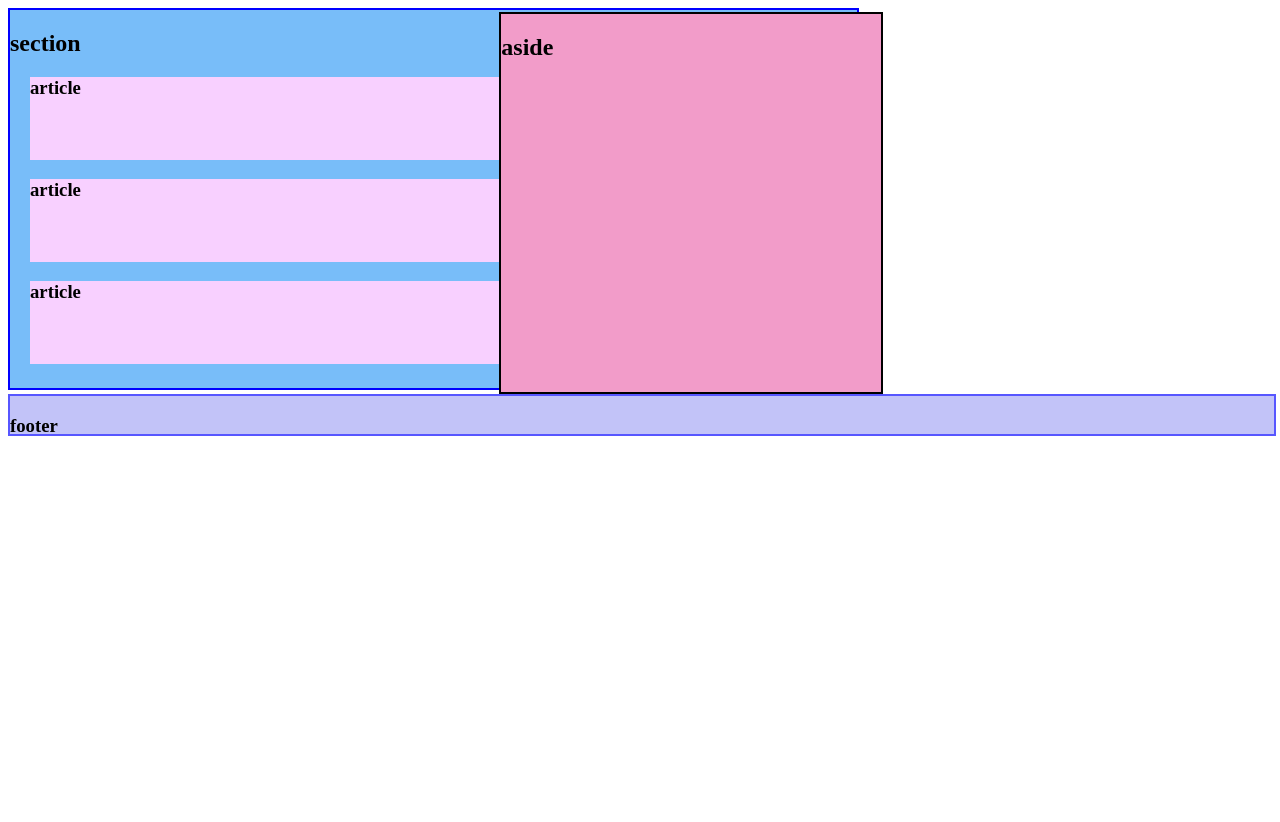
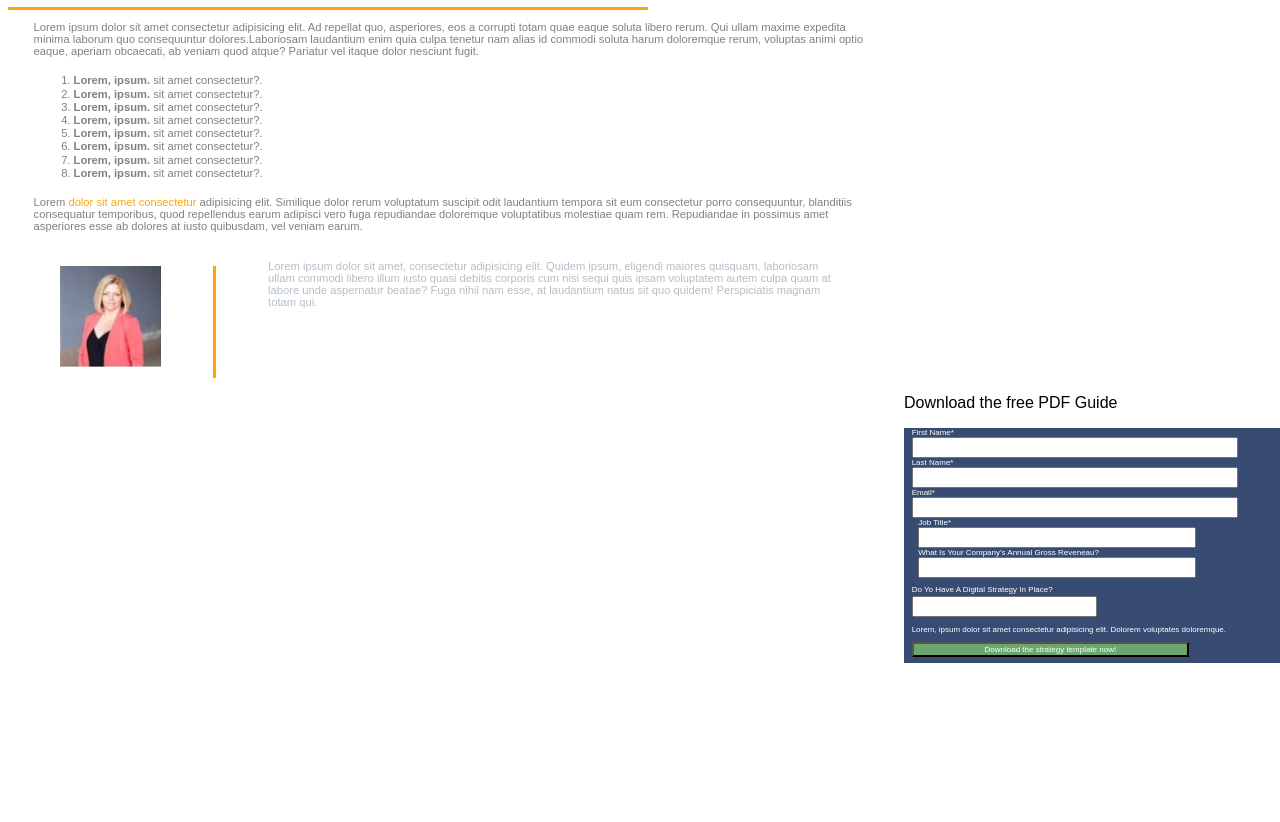
Before and after one commit to bitbast/kodemia9g, a plain HTML site: page p2css/index.html in a window 1280 px wide. Shown: the part 137-959 px from the top of the page. After the commit the page ends 808 px from the top, so only its background shows below. Drawn offline with Linux system fonts and the light colour scheme.

Commit message:
practica 2 css

```diff
--- a/p2css/css/style.css
+++ b/p2css/css/style.css
@@ -1,42 +1,139 @@
-header{
-    background-color:aqua;
-    border: 2px solid pink;
+*.font{
+    font-family: Arial, Helvetica, sans-serif;
 }
-nav{
-    background-color:#FF33F9;
-    height: 1cm;
-    width: 17cm;
-    border: 2px solid pink;
-    margin: 6px;
-    margin-left: 20px;
+.flex{
+    display: flex;
 }
-section{
-    height: 10cm;
-    width: 67%;
-    background-color: #78BDF9;
-    border: 2px solid blue;
-    margin-top: .5cm;
+.column{
+    flex-direction: column;
 }
-article{
-    background-color:#F8D0FF;
-    height: 2.2cm;
-    width: 90%;
-    margin-left: 20px;
+.body{
+    height: 100%;
+    width: 100%;
 }
-div{
-position: relative;
-bottom: 10cm;
-left: 13cm;
-height: 10cm;
-width: 30%;
-background-color: #F29CC9;
-border: 2px solid black;
+.capitalize{
+    text-transform: capitalize;
 }
-footer{
+.bold{
+    font-weight: bold;
+}
+.body .nav-wrapper{
+    background-color: black;
+    color: white;
+    flex-direction: row;
+    justify-content: space-between;
+    height:10%;
+    width: 100%;
+    position: sticky;
+    top: 0;
+}
+.body .nav-wrapper .logo{
+    height: 2.5em;
+    width: 7em;
+    align-self: flex-end;
+    margin: .5em;
+}
+.body .nav-wrapper .menu{
+    align-self: center;
+    align-items: center;
+    justify-content: space-between;
+    font-size: 60%;
+    height: 90%;
+    width: 60%;
+    list-style: none;
+}
+.body .nav-wrapper .menu .button1{
+    height: 90%;
+    width: 20%;
+    font-size: 70%;
+    background-color: #6AA66E;
+    color: white;
+}
+.body .nav-wrapper .menu .label{
+    height: 3em;
+    width: 7em;
+}
+.body .nav-wrapper .menu .lens{
+    height: 2em;
+    width: 2em;
+}
+.body header{
+    height:1%;
+    width: 100%;
+}
+.body header .rectangle{
+    background-color: orange;
+    height: 3px;
+    width: 50%;
+}
+.body .section-wrapper{
+    height: 70%;
+    width: 65%;
+    flex-direction: column;
+    font-size: .7em ;
     position: relative;
-    bottom: 10cm;
-    height: 1cm;
+    top: 30%;
+    left: 2%;
+    color: grey;
+}
+.body .section-wrapper .list{
+    line-height: 2px;
+}
+.body .section-wrapper .orange{
+    color: orange;
+}
+.body .section-wrapper .article-wrapper{
+    height: 20%;
     width: 100%;
-    background-color: #C2C3F8;
-    border: 2px solid #5756FF;
+    flex-direction: row;
+    justify-content: space-around;
+    margin-top: 2em;
 }
+.body .section-wrapper .article-wrapper .woman{
+    height: 9em;
+    width: 9em;
+}
+.body .section-wrapper .article-wrapper .atext{
+    height: 9em;
+    width: 9em;
+    color: #B5BEC6;
+    flex-grow: .75;
+    margin-top: -.5em;
+}
+.body .section-wrapper .article-wrapper .rectangle2{
+    background-color: orange;
+    height: 10em;
+    width: 3px;
+}
+.body .aside{
+    height: 65%;
+    width: 30%;
+    align-self: flex-end;
+}
+.body .aside .form{
+    height: 50%;
+    width: 100%;
+    background-color: #384C73;
+    flex-direction: column;
+    align-items: flex-start;
+}
+.body .aside .headliner{
+    height: 50%;
+    width: 100%;
+    font-size: 2em;
+}
+.body .aside .form .tbox{
+    height: 10%;
+    width: 85%;
+    margin-left: 2%
+}
+.body .aside .form .tbox .lab{
+    color: white;
+    font-size: 50%;
+}
+.body .aside .form .button2{
+    height: 10%;
+    width: 85%;;
+    margin-bottom: 2%;
+    background-color: #6AA66E ;
+}
--- a/p2css/index.html
+++ b/p2css/index.html
@@ -1,37 +1,89 @@
 <!DOCTYPE html>
-<html lang="es">
+<html lang="en">
 <head>
     <meta charset="UTF-8">
     <meta name="viewport" content="width=device-width, initial-scale=1.0">
-    <title>Tarea 29-07-2020</title>
+    <title>Document</title>
     <link rel="stylesheet" href="css/style.css">
 </head>
-<body>
+<body class="font flex column body">
+    <nav class="nav-wrapper flex">
+        <img class="logo" src="Logo.png" alt="Logo">
+        <ul class="menu flex">
+            <li class="label">Results!</li>
+            <li class="label">Culture</li>
+            <li class="label">Approach</li>
+            <li class="label">Services</li>
+            <li class="label">Resources</li>
+            <li class="label">Blog</li>
+            <button class="button1">Contact Us</button>
+            <img class="lens" src="lens.png" alt="lens">
+        </ul>
+    </nav>
     <header>
-      <h2>header</h2>
-        <nav>
-          <h3>nav</h3>
-        </nav>
+        <h1 class="capitalize">your content marketing strategy template and checklist</h1>
+        <div class="rectangle">
+        </div>
     </header>
-  <section>
-      <h2>section</h2>
+    <section class="section-wrapper flex ">
         <article>
-          <h3>article</h3>
+            <p>Lorem ipsum dolor sit amet consectetur adipisicing elit. Ad repellat quo, asperiores, eos a corrupti totam quae eaque soluta libero rerum. Qui ullam maxime expedita minima laborum quo consequuntur dolores.Laboriosam laudantium enim quia culpa tenetur nam alias id commodi soluta harum doloremque rerum, voluptas animi optio eaque, aperiam obcaecati, ab veniam quod atque? Pariatur vel itaque dolor nesciunt fugit.
+            </p>
         </article>
         <article>
-          <h3>article</h3>
+            <ol class="list">
+                <li><p><span class="bold">Lorem, ipsum.</span> sit amet consectetur?.</p></li>
+                <li><p><span class="bold">Lorem, ipsum.</span> sit amet consectetur?.</p></li>
+                <li><p><span class="bold">Lorem, ipsum.</span> sit amet consectetur?.</p></li>
+                <li><p><span class="bold">Lorem, ipsum.</span> sit amet consectetur?.</p></li>
+                <li><p><span class="bold">Lorem, ipsum.</span> sit amet consectetur?.</p></li>
+                <li><p><span class="bold">Lorem, ipsum.</span> sit amet consectetur?.</p></li>
+                <li><p><span class="bold">Lorem, ipsum.</span> sit amet consectetur?.</p></li>
+                <li><p><span class="bold">Lorem, ipsum.</span> sit amet consectetur?.</p></li>
+            </ol>
         </article>
         <article>
-          <h3>article</h3>
+            <p>Lorem <span class="orange">dolor sit amet consectetur</span> adipisicing elit. Similique dolor rerum voluptatum suscipit odit laudantium tempora sit eum consectetur porro consequuntur, blanditiis consequatur temporibus, quod repellendus earum adipisci vero fuga repudiandae doloremque voluptatibus molestiae quam rem. Repudiandae in possimus amet asperiores esse ab dolores at iusto quibusdam, vel veniam earum.</p>
+        </article>
+        <article class="article-wrapper flex">
+            <img class="woman" src="woman.png" alt="woman">
+            <div class="rectangle2"></div>
+            <p class="atext">Lorem ipsum dolor sit amet, consectetur adipisicing elit. Quidem ipsum, eligendi maiores quisquam, laboriosam ullam commodi libero illum iusto quasi debitis corporis cum nisi sequi quis ipsam voluptatem autem culpa quam at labore unde aspernatur beatae? Fuga nihil nam esse, at laudantium natus sit quo quidem! Perspiciatis magnam totam qui.</p>
         </article>
     </section>
-  <div><aside>
-    <h2>aside</h2>
+    <aside class="aside flex column">
+        <p>Download the free PDF Guide</p>
+        <form class="form flex">
+            <div class="flex column tbox">
+                <label class="lab capitalize" for="">first name*</label>
+                <input type="text">
+            </div>
+            <div class="flex column tbox">
+                <label class="lab capitalize" for="">last name*</label>
+                <input type="text">
+            </div>
+            <div class="flex column tbox">
+                <label class="lab capitalize" for="">email*</label>
+                <input type="text">
+            <div class="flex column tbox">
+                <label class="lab capitalize" for="">job title*</label>
+                <input type="text">
+            </div>
+            <div class="flex column tbox">
+                <label class="lab capitalize" for="">what is your company's annual gross reveneau?</label>
+                <input type="text">
+            </div>
+            <div>
+                <label class="lab capitalize" for="">do yo have a digital strategy in place?</label>
+                <input type="text">
+            </div>
+            <p class="lab">
+                Lorem, ipsum dolor sit amet consectetur adipisicing elit. Dolorem voluptates doloremque.
+            </p>
+            <button class="button2 lab">Download the strategy template now!</button>
+        </form>
     </aside>
-    </div>
-  <footer>
-      <h3>footer</h3>
-  </footer>
+
 
 </body>
 </html>
```
Also changed, not shown: p2css/Logo.png (added), p2css/lens.png (added), p2css/woman.png (added). Lines whose indentation alone changed are shown as unchanged.
